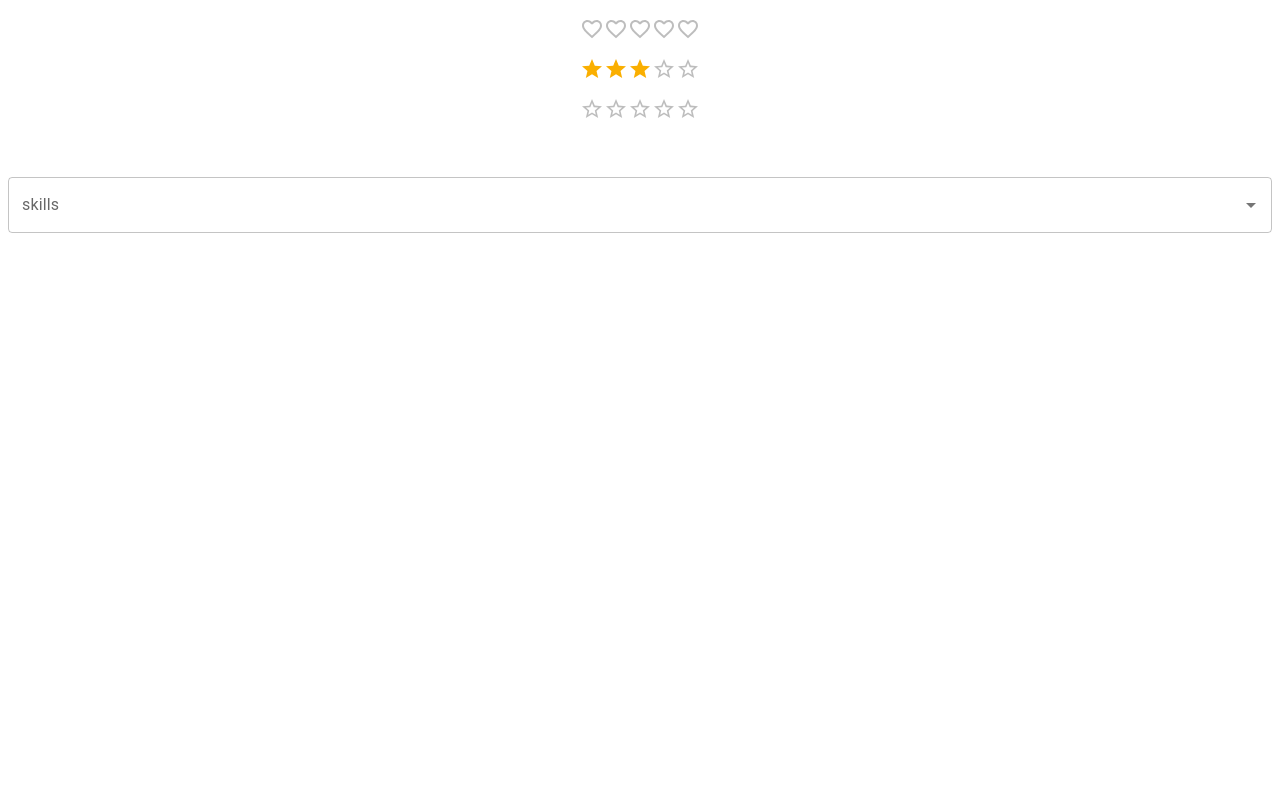
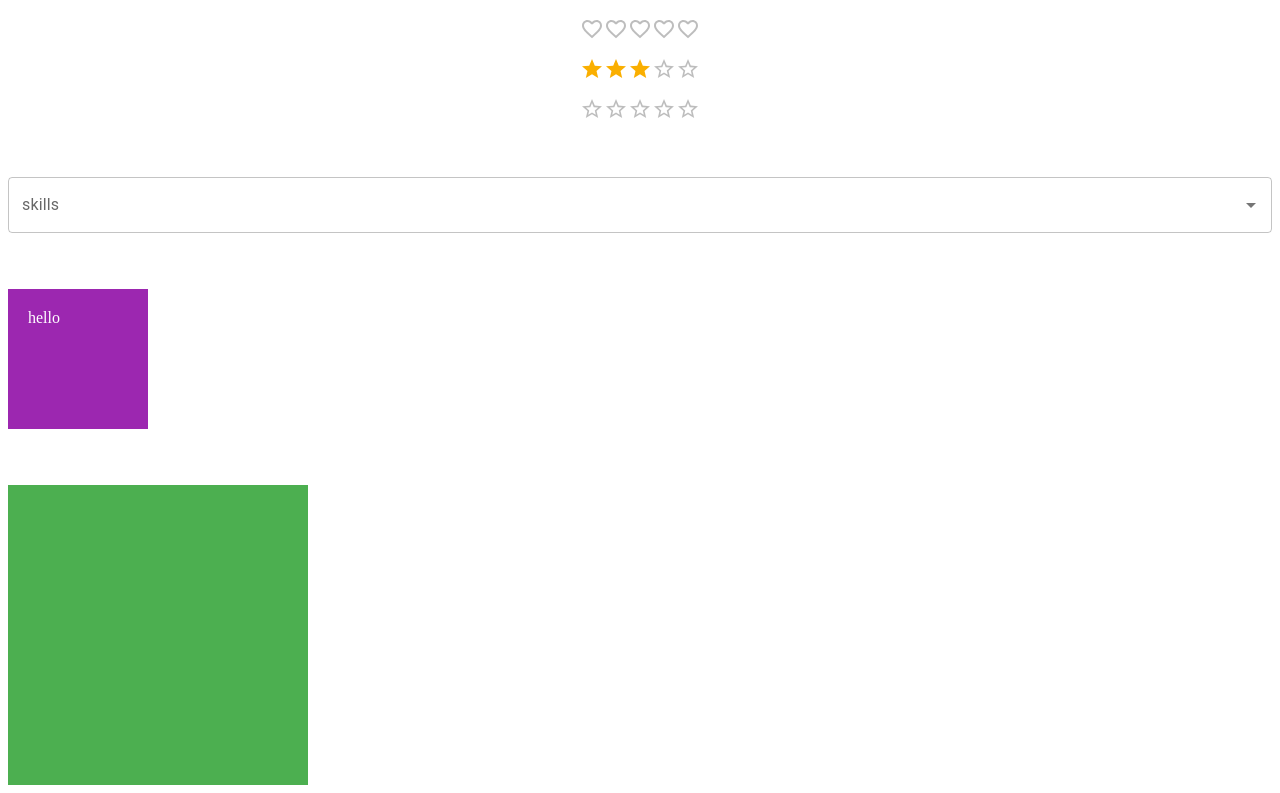
Before and after one commit to farooqpk/learnMUI, a React (Vite) app: page / in a window 1280 px wide. Shown: the part 3003-3796 px from the top of the page. Before the commit the page ends 3244 px from the top, so only its background shows below. Built offline with nearby package versions, Linux system fonts and the light colour scheme.

Commit message:
completed Box component

```diff
--- a/src/App.tsx
+++ b/src/App.tsx
@@ -8,6 +8,7 @@ import { CheckboxMUI } from "./components/checkboxMUI";
 import { SwichMUI } from "./components/swichMUI";
 import { RatingMUI } from "./components/ratingMUI";
 import { AutoCompleteMUI } from "./components/autoCompleteMUI";
+import { LayoutMUI } from "./components/layoutMUI";
 
 function App() {
   return (
@@ -22,6 +23,7 @@ function App() {
         <SwichMUI />
         <RatingMUI />
         <AutoCompleteMUI />
+        <LayoutMUI/>
       </Stack>
     </>
   );
--- /dev/null
+++ b/src/components/layoutMUI.tsx
@@ -0,0 +1,26 @@
+import { Box } from "@mui/material";
+
+export const LayoutMUI = () => {
+  return (
+    <>
+      {/* we can add semantic elements */}
+      {/* we can specify custom css inside the sx prop */}
+      <Box
+        component={"section"}
+        sx={{
+          backgroundColor: "secondary.main",
+          color: "white",
+          height: "100px",
+          width: "100px",
+          padding: "20px",
+          "&:hover": {
+            backgroundColor: "info.light",
+          },
+        }}
+      >
+        hello
+      </Box>
+      <Box width="300px" height="300px" bgcolor="success.light" p-3 />
+    </>
+  );
+};
```
